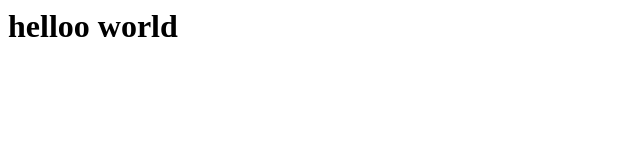
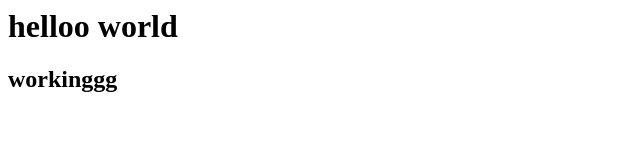
Before and after one commit to neelameghana192311002/intro-git, a plain HTML site: page index.html in a window 1280 px wide. Shown: the whole page, without its empty margins (0-640 px from the left). Drawn offline with Linux system fonts and the light colour scheme.

Commit message:
Update index.html

```diff
--- a/index.html
+++ b/index.html
@@ -6,5 +6,6 @@
 </head>
 <body>
     <h1>helloo world</h1>
+    <h2>workinggg</h2>
 </body>
 </html>
```
